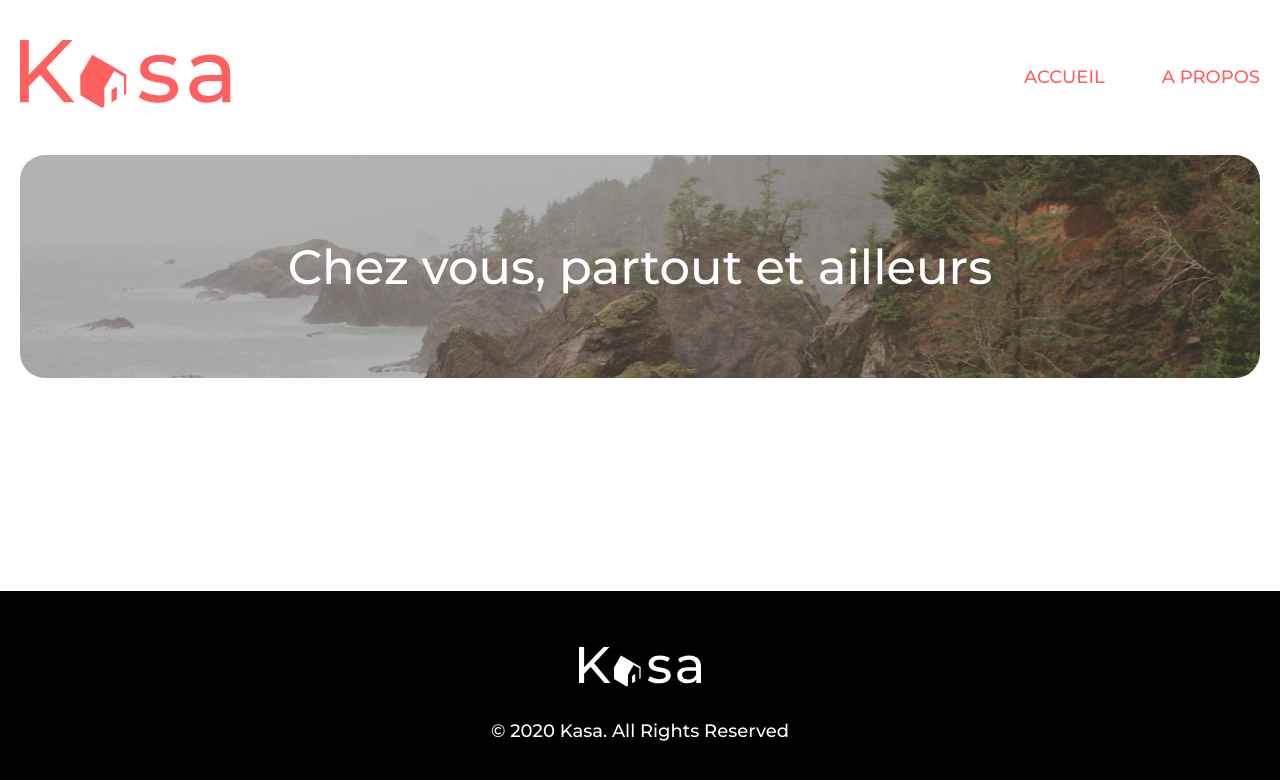
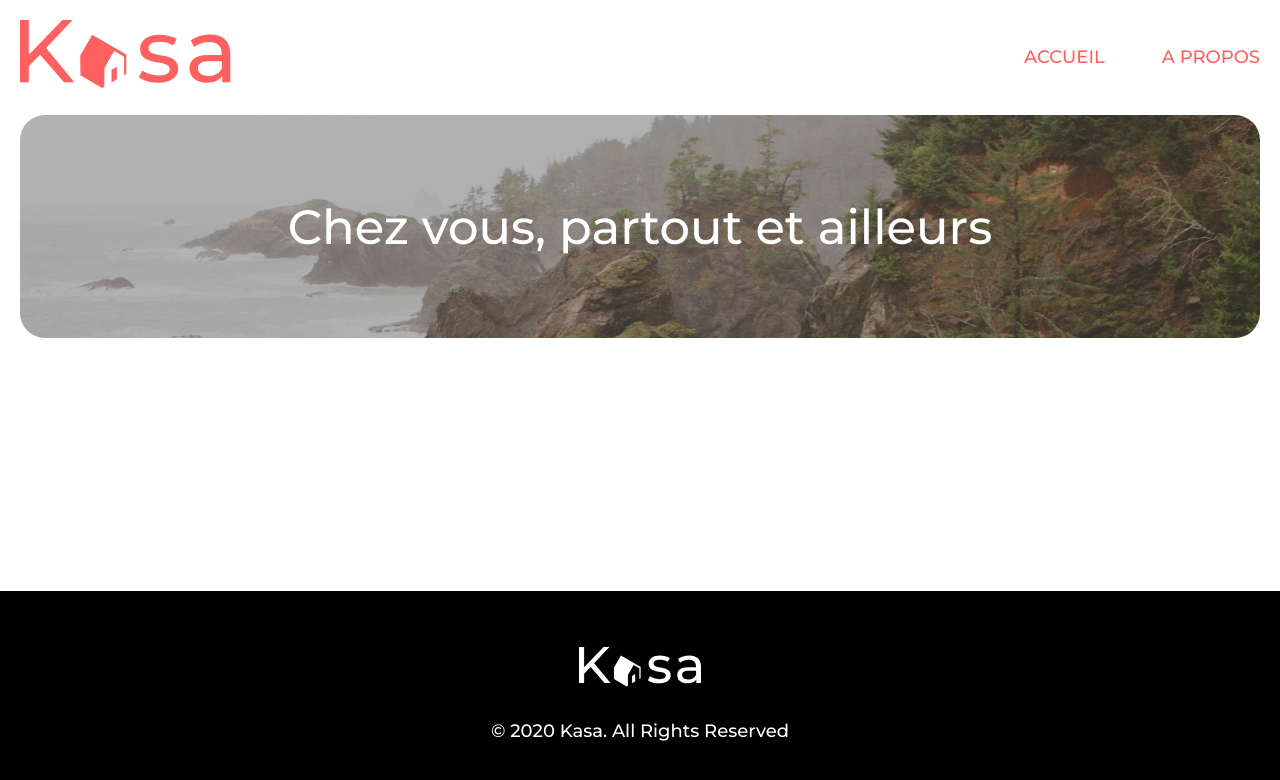
Before and after one commit to charlesVeneau/charlesveneau_11_25032022, a React (Create React App) app: page / in a window 1280 px wide. Shown: the top 780 px of the page. Built offline with nearby package versions, Linux system fonts and the light colour scheme.

Commit message:
Adapt About page Header css property

```diff
--- a/src/components/styles/Header.scss
+++ b/src/components/styles/Header.scss
@@ -27,6 +27,11 @@
   &-wide {
     background-image: url('../../assets/images/kalen-emsley-Bkci_8qcdvQ-unsplash.jpeg');
     height: 223px;
+    background-position-x: 50%;
+    background-position-y: 67%;
+    @media screen and (min-width: $bp-desktop) {
+      background-position-y: 42%;
+    }
   }
   &-title {
     color: $brightColor;
--- a/src/styles/_extends.scss
+++ b/src/styles/_extends.scss
@@ -9,7 +9,6 @@
 
 %container {
   box-sizing: content-box;
-  padding: 20px 0;
   margin: 20px;
   @media screen and (min-width: $bp-desktop) {
     //max-width: 1240px;
```
Also changed, not shown: 1 other file (tests, documents, lock files or other folders).
